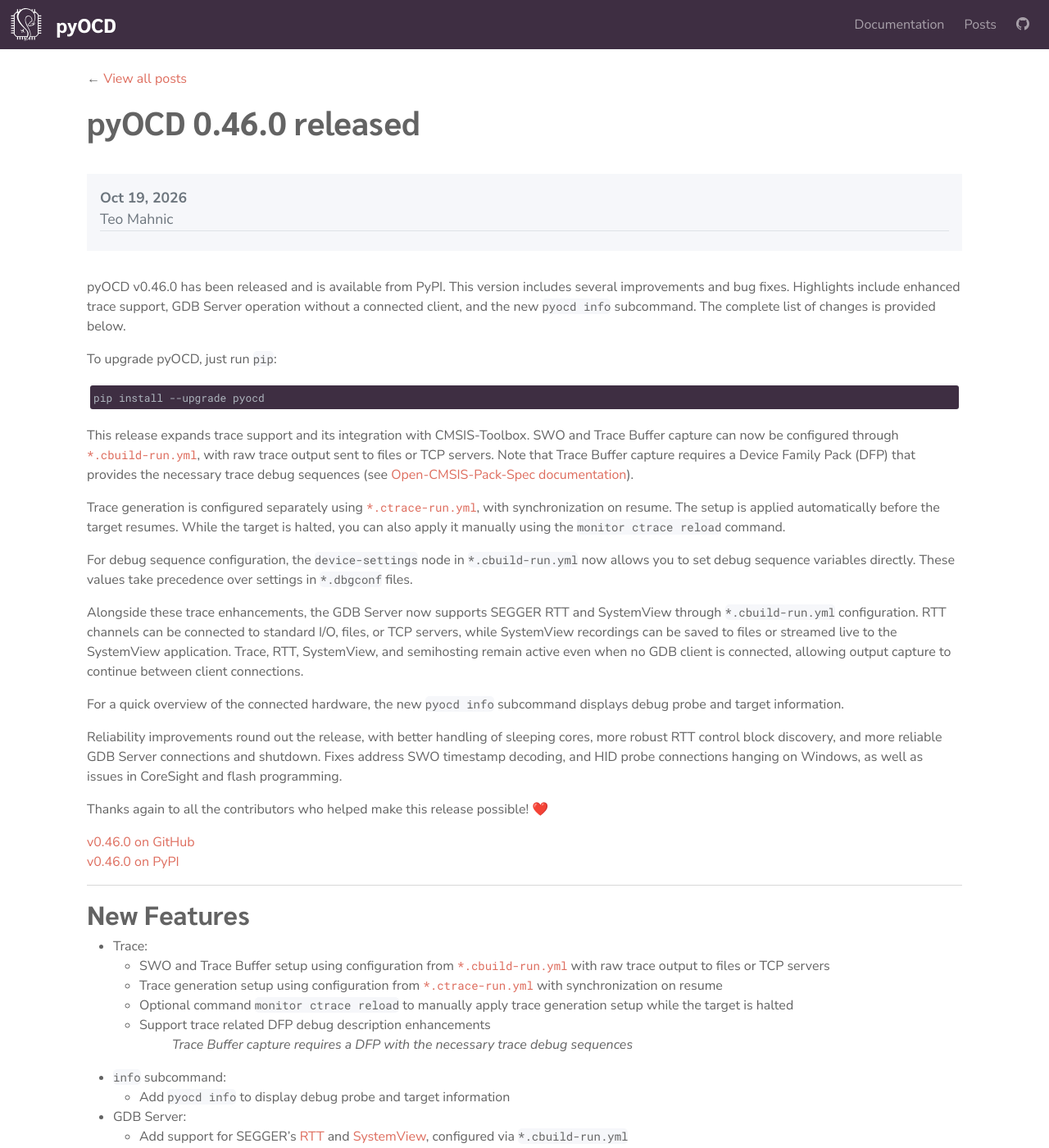
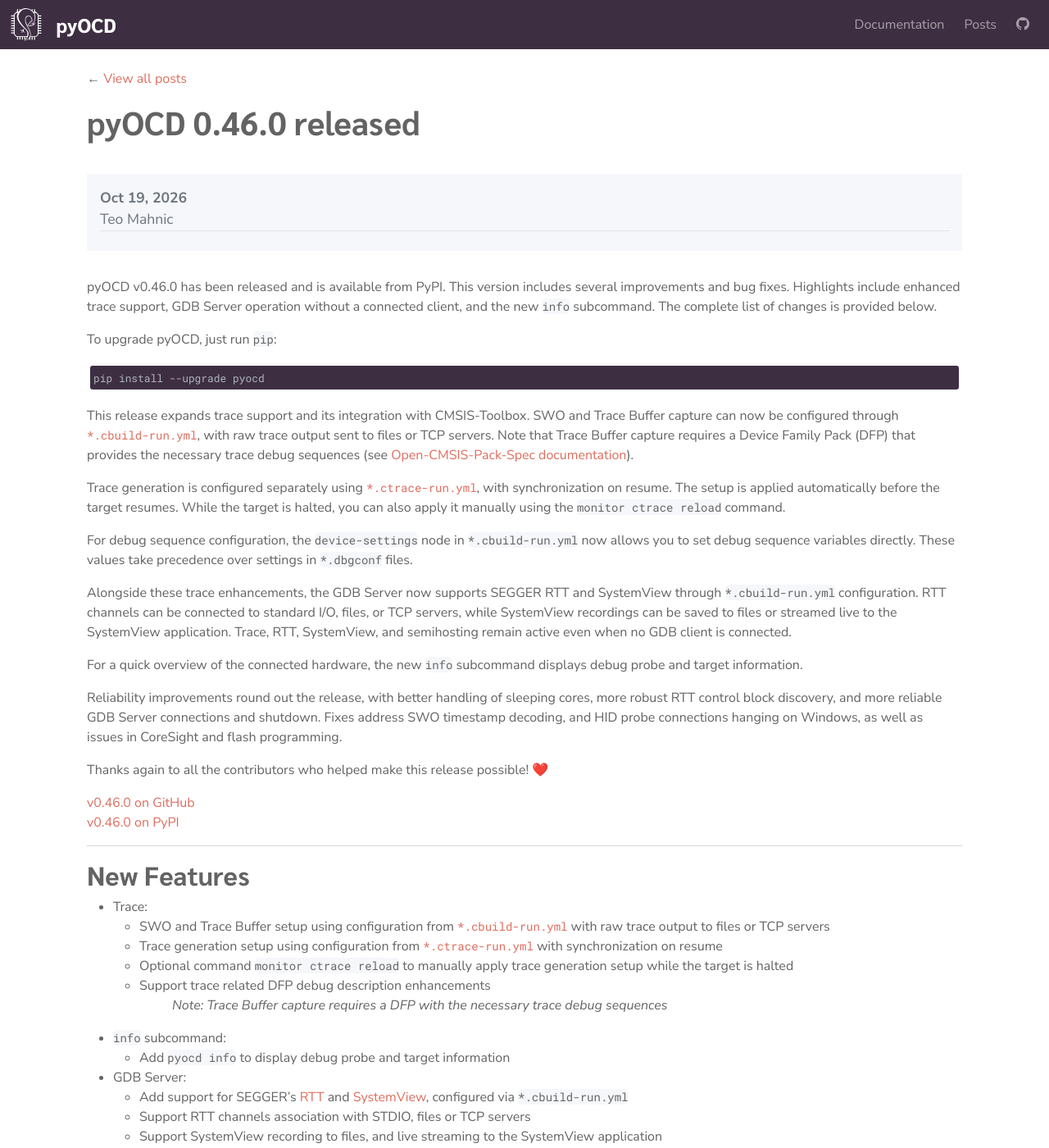
Before and after one commit to pyocd/pyocd-website-source, a Jekyll site: the page built from _posts/2026-10-19-pyocd-0.46.0-released.md, in a window 1280 px wide and 1400 px high. Shown: the whole window at 82% size. Built offline with Jekyll 4.4.1, drawn with Linux system fonts in a browser that asks for light colours.

Commit message:
posts: updates based on feedback

```diff
--- a/_posts/2026-10-19-pyocd-0.46.0-released.md
+++ b/_posts/2026-10-19-pyocd-0.46.0-released.md
@@ -9,11 +9,11 @@ tags:
   - release-patch
   - pyocd
 author: Teo Mahnic
-excerpt: "Adding enhanced trace support, GDB Server operation without a connected client, and the new pyocd info subcommand."
+excerpt: "Adding enhanced trace support, GDB Server operation without a connected client, and the new info subcommand."
 ---
 
 pyOCD v0.46.0 has been released and is available from PyPI. This version includes several improvements and bug fixes.
-Highlights include enhanced trace support, GDB Server operation without a connected client, and the new `pyocd info` subcommand.
+Highlights include enhanced trace support, GDB Server operation without a connected client, and the new `info` subcommand.
 The complete list of changes is provided below.
 
 To upgrade pyOCD, just run `pip`:
@@ -39,9 +39,9 @@ sequence variables directly. These values take precedence over settings in `*.db
 Alongside these trace enhancements, the GDB Server now supports SEGGER RTT and SystemView through `*.cbuild-run.yml`
 configuration. RTT channels can be connected to standard I/O, files, or TCP servers, while SystemView recordings can
 be saved to files or streamed live to the SystemView application. Trace, RTT, SystemView, and semihosting remain
-active even when no GDB client is connected, allowing output capture to continue between client connections.
+active even when no GDB client is connected.
 
-For a quick overview of the connected hardware, the new `pyocd info` subcommand displays debug probe and target
+For a quick overview of the connected hardware, the new `info` subcommand displays debug probe and target
 information.
 
 Reliability improvements round out the release, with better handling of sleeping cores, more robust RTT control
@@ -61,7 +61,7 @@ Thanks again to all the contributors who helped make this release possible! ❤
   - Trace generation setup using configuration from [`*.ctrace-run.yml`](https://open-cmsis-pack.github.io/cmsis-toolbox/Experimental-Features/#file-structure-of-ctrace-runyml) with synchronization on resume
   - Optional command `monitor ctrace reload` to manually apply trace generation setup while the target is halted
   - Support trace related DFP debug description enhancements
-  > Trace Buffer capture requires a DFP with the necessary trace debug sequences
+  > Note: Trace Buffer capture requires a DFP with the necessary trace debug sequences
 - `info` subcommand:
   - Add `pyocd info` to display debug probe and target information
 - GDB Server:
```
